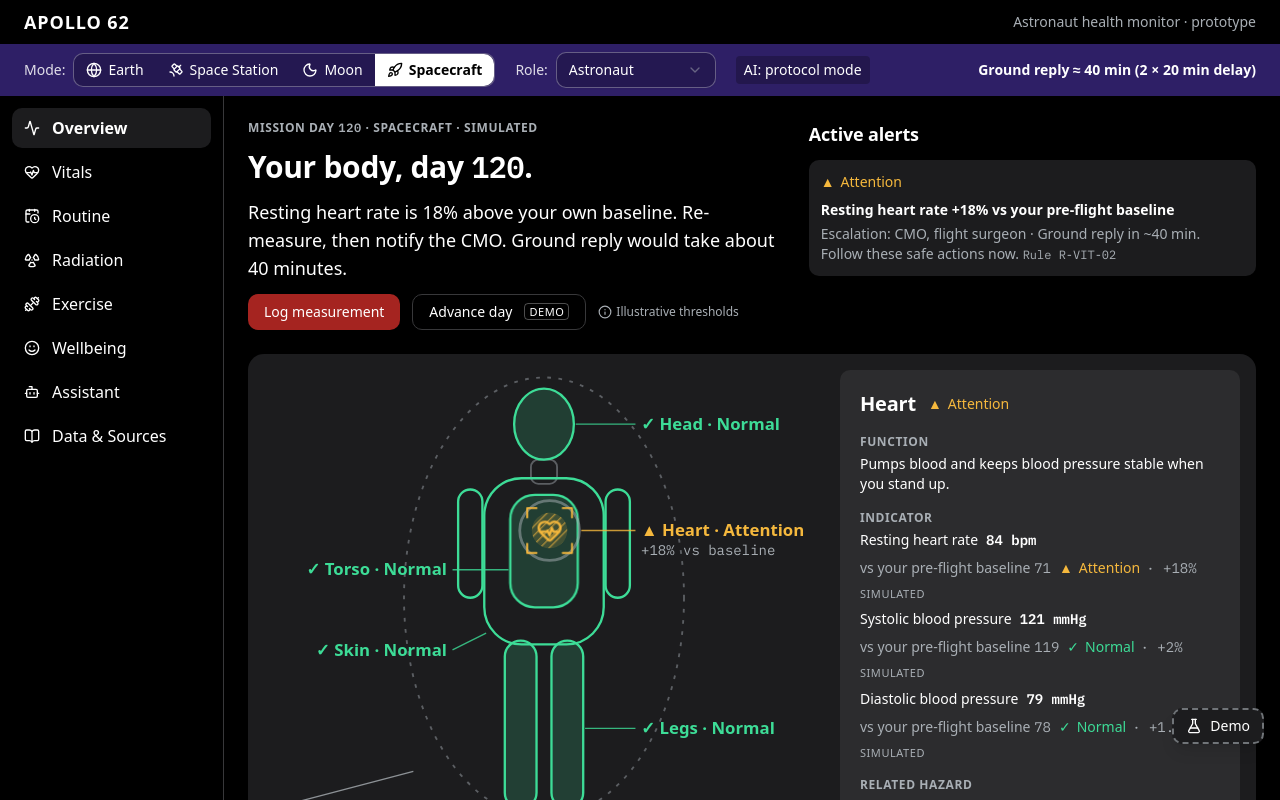
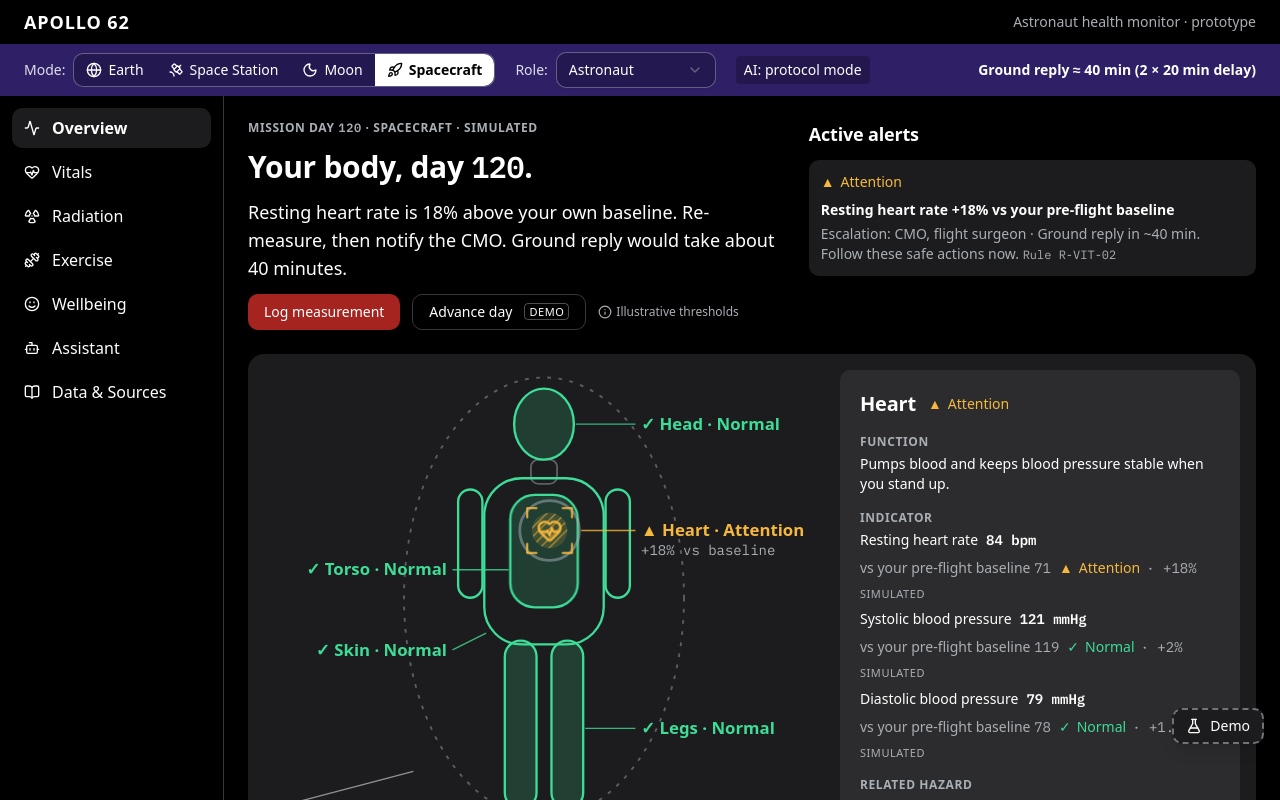
Before and after one commit to Apollo62-spaceapps/astronaut-health-monitor, a React (Vite) app: page / in a window 1280 px wide. Shown: the top 800 px of the page. Built offline with nearby package versions, Linux system fonts and the light colour scheme.

Commit message:
removed routine

```diff
--- a/src/app/AppShell.tsx
+++ b/src/app/AppShell.tsx
@@ -6,7 +6,6 @@ import { MissionBanner } from '@/app/MissionBanner'
 import { EnvironmentModeButton } from '@/features/environment/EnvironmentModeButton'
 import { OverviewPage } from '@/features/overview/OverviewPage'
 import { VitalsPage } from '@/features/vitals/VitalsPage'
-import { RoutinePage } from '@/features/routine/RoutinePage'
 import { RadiationPage } from '@/features/radiation/RadiationPage'
 import { ExercisePage } from '@/features/exercise/ExercisePage'
 import { WellbeingPage } from '@/features/wellbeing/WellbeingPage'
@@ -19,7 +18,6 @@ import { useAppStore } from '@/state/store'
 const PAGES: Record<TabId, ComponentType> = {
   overview: OverviewPage,
   vitals: VitalsPage,
-  routine: RoutinePage,
   radiation: RadiationPage,
   exercise: ExercisePage,
   wellbeing: WellbeingPage,
--- a/src/app/tabs.ts
+++ b/src/app/tabs.ts
@@ -3,7 +3,6 @@ import {
   Activity,
   BookOpen,
   Bot,
-  CalendarClock,
   Dumbbell,
   HeartPulse,
   Radiation,
@@ -12,7 +11,7 @@ import {
 } from 'lucide-react'
 
 export type TabId =
-  'overview' | 'vitals' | 'routine' | 'radiation' | 'wellbeing' | 'exercise' | 'assistant' | 'sources'
+  'overview' | 'vitals' | 'radiation' | 'wellbeing' | 'exercise' | 'assistant' | 'sources'
 
 export interface TabDef {
   id: TabId
@@ -25,7 +24,6 @@ export interface TabDef {
 export const TABS: readonly TabDef[] = [
   { id: 'overview', label: 'Overview', icon: Activity, owner: 'Lucas', task: 'L3 #54' },
   { id: 'vitals', label: 'Vitals', icon: HeartPulse, owner: 'Lucas', task: 'L4 #55' },
-  { id: 'routine', label: 'Routine', icon: CalendarClock, owner: 'Felipe', task: 'F1 #59' },
   { id: 'radiation', label: 'Radiation', icon: Radiation, owner: 'Felipe', task: 'F2 #45' },
   { id: 'exercise', label: 'Exercise', icon: Dumbbell, owner: 'Felipe', task: 'F3 #56' },
   { id: 'wellbeing', label: 'Wellbeing', icon: Smile, owner: 'Felipe', task: 'F4 #47' },
```
